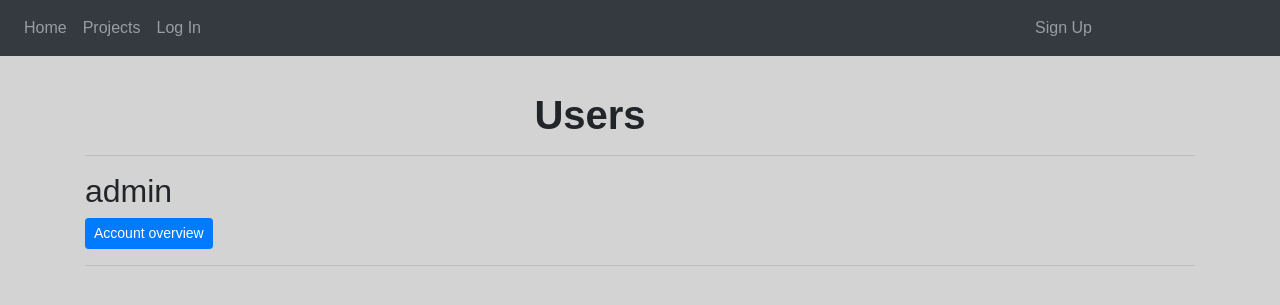
After one commit to yuburov/python_3_home_work_49_yubur_aziz, a Django app: page /accounts/user-list/ in a window 1280 px wide. The commit adds this page. Shown: the top 305 px of the page. Run offline with Django 3.2, Linux system fonts and the light colour scheme; data comes from the database, SQL or seed files in the repository; some libraries are stand-ins or nearby versions.

Commit message:
Добавлена страница пользователей

```diff
--- a/source/accounts/templates/register.html
+++ b/source/accounts/templates/register.html
@@ -1,5 +1,9 @@
 {% extends 'base.html' %}
-
+{% block menu %}
+     <li class="nav-item">
+         <a href="{% url 'accounts:user_list' %}" class="nav-link">All users</a>
+     </li>
+{% endblock %}
 {% block content %}
     <h1 class="text-center" style="font-weight: bold">Sign Up</h1>
     <form action="{% url 'accounts:register' %}" method="post" class="text-center">
--- a/source/accounts/templates/user_change_password.html
+++ b/source/accounts/templates/user_change_password.html
@@ -2,7 +2,7 @@
 {% block title %} {{ user_obj.username }}{% endblock %}
 {% block menu %}
     {% if user_obj == request.user %}
-        <li class="nav-item"><a href="{% url 'accounts:user_detail' user_obj.pk %}" class="nav-link">Edit</a> </li>
+        <li class="nav-item"><a href="{% url 'accounts:user_detail' user_obj.pk %}" class="nav-link">Profile</a> </li>
         <li class="nav-item"><a href="{% url 'accounts:user_update' user_obj.pk %}" class="nav-link">Edit Profile</a></li>
     {% endif %}
 {% endblock %}
--- /dev/null
+++ b/source/accounts/templates/user_list.html
@@ -0,0 +1,25 @@
+{% extends 'base.html' %}
+{% block menu %}
+     <li class="nav-item">
+         <a href="{% url 'webapp:project_index' %}" class="nav-link">Projects</a>
+     </li>
+{% endblock %}
+{% block content %}
+    <h1 class="text-center" style="font-weight: bold">Users</h1>
+    {% if is_paginated %}
+        {% include 'partial/pagination.html' %}
+    {% endif %}
+    <hr/>
+    {% for user in user_obj %}
+        <h2>{{ user.username }}</h2>
+        <p>
+            <a href="{% url 'accounts:user_detail' user.pk %}"
+               class="btn btn-primary btn-sm">Account overview</a>
+        </p>
+        <hr/>
+    {% endfor %}
+
+    {% if is_paginated %}
+        {% include 'partial/pagination.html' %}
+    {% endif %}
+{% endblock %}
--- a/source/accounts/templates/user_update.html
+++ b/source/accounts/templates/user_update.html
@@ -2,7 +2,7 @@
 {% block title %} {{ user_obj.username }}{% endblock %}
 {% block menu %}
     {% if user_obj == request.user %}
-        <li class="nav-item"><a href="{% url 'accounts:user_detail' user_obj.pk %}" class="nav-link">Edit</a> </li>
+        <li class="nav-item"><a href="{% url 'accounts:user_detail' user_obj.pk %}" class="nav-link">Account</a> </li>
         <li class="nav-item"><a href="{% url 'accounts:user_change_password' user_obj.pk %}" class="nav-link">Change password</a></li>
     {% endif %}
 {% endblock %}
--- a/source/accounts/urls.py
+++ b/source/accounts/urls.py
@@ -1,10 +1,12 @@
 from django.urls import path
-from accounts.views import login_view, logout_view, register_view, UserDetailView, UserChangeView, UserChangePassword
+from accounts.views import login_view, logout_view, register_view, UserDetailView, UserChangeView, UserChangePassword, \
+    UserListView
 
 urlpatterns = [
     path('login/', login_view, name='login'),
     path('logout/', logout_view, name='logout'),
     path('register/', register_view, name='register'),
+    path('user-list/', UserListView.as_view(), name='user_list'),
     path('profile/<pk>/', UserDetailView.as_view(), name='user_detail'),
     path('profile/<pk>/edit/', UserChangeView.as_view(), name='user_update'),
     path('profile/<pk>/change-password/', UserChangePassword.as_view(), name='user_change_password')
--- a/source/accounts/views.py
+++ b/source/accounts/views.py
@@ -4,7 +4,7 @@ from django.contrib.auth.models import User
 from django.http import HttpResponseRedirect
 from django.shortcuts import render, redirect
 from django.urls import reverse
-from django.views.generic import DetailView, UpdateView
+from django.views.generic import ListView, DetailView, UpdateView
 
 from accounts.forms import UserCreationForm, UserChangeForm, UserChangePasswordForm
 
@@ -52,6 +52,13 @@ def register_view(request):
         else:
             return render(request, 'register.html', {'form': form})
 
+class UserListView(ListView):
+    model = User
+    template_name = 'user_list.html'
+    context_object_name = 'user_obj'
+    paginate_by = 5
+    paginate_orphans = 2
+
 class UserDetailView(DetailView):
     model = User
     template_name = 'user_detail.html'
--- a/source/webapp/static/css/style.css
+++ b/source/webapp/static/css/style.css
@@ -120,5 +120,7 @@ span{
     margin-right: 40px;
 }
 .log{
-    margin-left: 850px;
+    /*margin-left: 820px;*/
+    position: absolute;
+    right: 180px;
 }
--- a/source/webapp/templates/base.html
+++ b/source/webapp/templates/base.html
@@ -25,10 +25,10 @@
             {% block menu %}{% endblock %}
         {% if request.user.is_authenticated %}
             <li class="nav-item menu-right log"><a href="{% url 'accounts:user_detail' request.user.pk %}" class="nav-link">Hi,{{ request.user }}!</a></li>
-            <li class="nav-item menu-right"><a href="{% url 'accounts:logout'  %}" class="nav-link">Log Out</a></li>
+            <li class="nav-item menu-right log_out"><a href="{% url 'accounts:logout'  %}" class="nav-link">Log Out</a></li>
         {% else %}
-            <li class="nav-item menu-right"><a href="{% url 'accounts:login'  %}" class="nav-link">Log In</a></li>
-            <li class="nav-item"><a href="{% url 'accounts:register' %}" class="nav-link">Sign Up</a></li>
+            <li class="nav-item menu-right log_in"><a href="{% url 'accounts:login'  %}" class="nav-link">Log In</a></li>
+            <li class="nav-item log"><a href="{% url 'accounts:register' %}" class="nav-link">Sign Up</a></li>
             {% endif %}
         </ul>
     </div>
```
Also changed, not shown: source/webapp/templates/task/index.html (+5 -2 lines).
